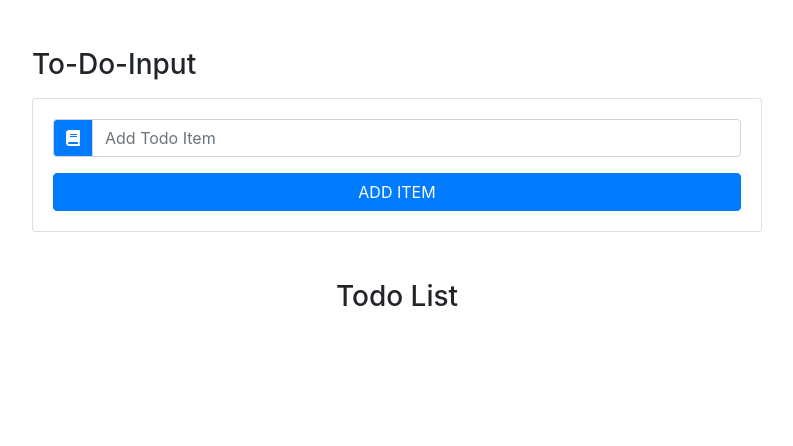
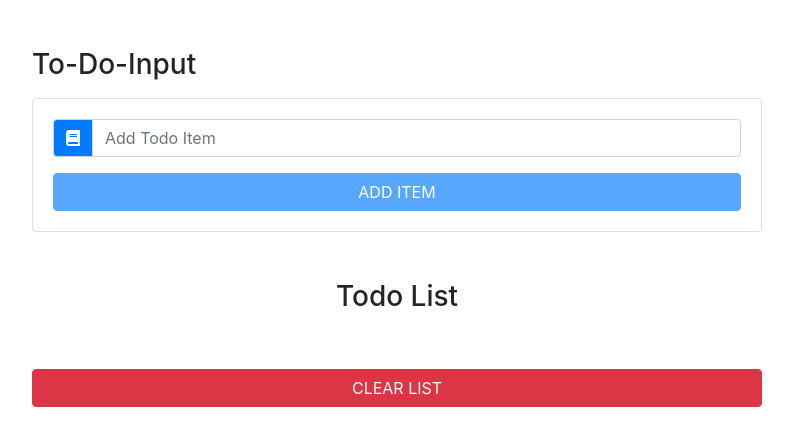
Before and after one commit to joesummerhayes/todo-list, a React (Create React App) app: page / in a window 1280 px wide. Shown: the top 446 px of the page, without its empty margins (243-1036 px from the left). Built offline with nearby package versions, Linux system fonts and the light colour scheme.

Commit message:
finished todo app

```diff
--- a/src/App.js
+++ b/src/App.js
@@ -37,14 +37,29 @@
 
   clearList = () => {
     console.log('clear list')
+    this.setState({
+      items: []
+    });
   };
 
   handleEdit = (id) => {
-    console.log(`handle edit ${id}`)
+    const filteredItems = this.state.items.filter(item => item.id !== id)
+    const selectedItem = this.state.items.find(item => item.id === id)
+    console.log(selectedItem)
+    this.setState({
+      items: filteredItems,
+      item: selectedItem.title,
+      id: id,
+      editItem: true
+    })
   };
 
   handleDelete = (id) => {
-    console.log(`handle edit ${id}`)
+    console.log(id)
+    const filteredItems = this.state.items.filter(item => item.id !== id)
+    this.setState({
+      items: filteredItems
+    })
   }
 
 
--- a/src/components/TodoInput.js
+++ b/src/components/TodoInput.js
@@ -21,9 +21,14 @@
                             onChange={handleChange}
                         />
                     </div>
-                    <button type="submit" className="btn btn-block btn-primary mt-3 text-uppercase">Add Item</button>
+                    <button
+                        type="submit"
+                        disabled={item ? false : true}
+                        className={editItem ? "btn btn-block btn-success mt-3" : "btn btn-block btn-primary mt-3 text-uppercase"}>
+                        {editItem ? 'edit item' : 'add item'}
+                    </button>
                 </form>
-            </div>
+            </div >
         )
     }
 }
--- a/src/components/TodoItem.js
+++ b/src/components/TodoItem.js
@@ -3,9 +3,19 @@
 class Item extends React.Component {
 
     render() {
-        const { key, handleDelete, title } = this.props;
+        const { key, handleDelete, title, handleEdit } = this.props;
         return (
-            <li>{title}</li>
+            <li className="list-group-item text-capitalize d-flex justify-content-between my-2">
+                <h6>{title}</h6>
+                <div className="todo-icon">
+                    <span className="mx-2 text-success" onClick={handleEdit}>
+                        <i className="fas fa-pen"></i>
+                    </span>
+                    <span className="mx-2 text-danger" onClick={handleDelete}>
+                        <i className="fas fa-trash"></i>
+                    </span>
+                </div>
+            </li>
         )
     }
 }
--- a/src/components/TodoList.js
+++ b/src/components/TodoList.js
@@ -9,9 +9,19 @@
                 <h3 className="text-capitalize text-center">todo List</h3>
                 {items.map((item) => {
                     return (
-                        <Item key={item.id} title={item.title} handleDelete={() => { handleDelete(item.id) }} />
+                        <Item
+                            key={item.id}
+                            title={item.title}
+                            handleEdit={() => handleEdit(item.id)}
+                            handleDelete={() => { handleDelete(item.id) }}
+                        />
                     )
                 })}
+                <button
+                    type="button"
+                    className="btn btn-danger btn-block text-uppercase mt-5"
+                    onClick={clearList}
+                > Clear List</button>
             </ul>
         )
     }
```
